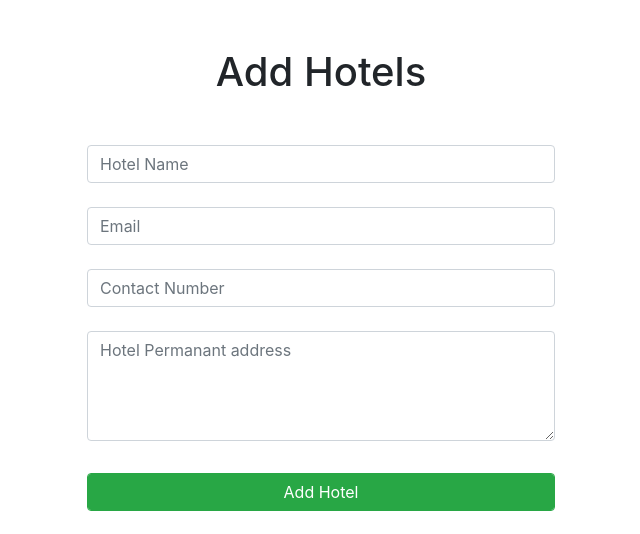
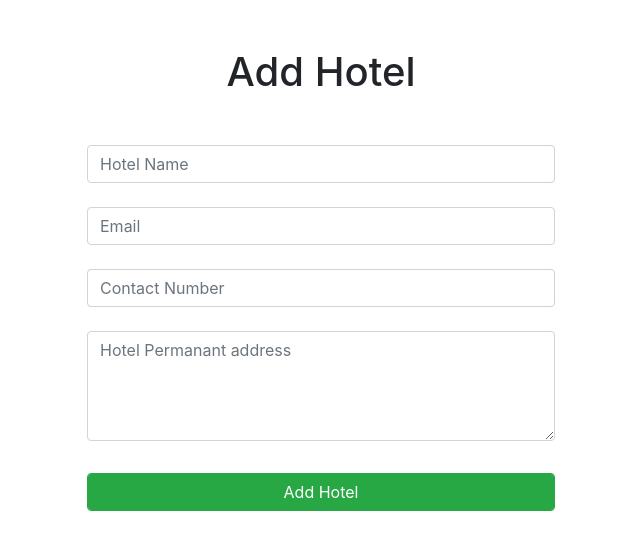
Before and after one commit to akhilrajmr4/hotel_booking, a Django app: page /addhotel/ in a window 1280 px wide. Shown: the top 534 px of the page, without its empty margins (319-959 px from the left). Run offline with Django 3.2, Linux system fonts and the light colour scheme; some libraries are stand-ins or nearby versions.

Commit message:
h1 changed sample

```diff
--- a/app_test/templates/addhotel.html
+++ b/app_test/templates/addhotel.html
@@ -21,7 +21,7 @@
 
                     <div class="col-lg-12 sign-up-title pb-3">
                         <div class="heading mt-4">
-                            <h1 class="text-large text-center">Add Hotels</h1>
+                            <h1 class="text-large text-center">Add Hotel</h1>
                         </div>
                     </div>
                     <div class="col-lg-12 addhotel-form mb-3">
```
